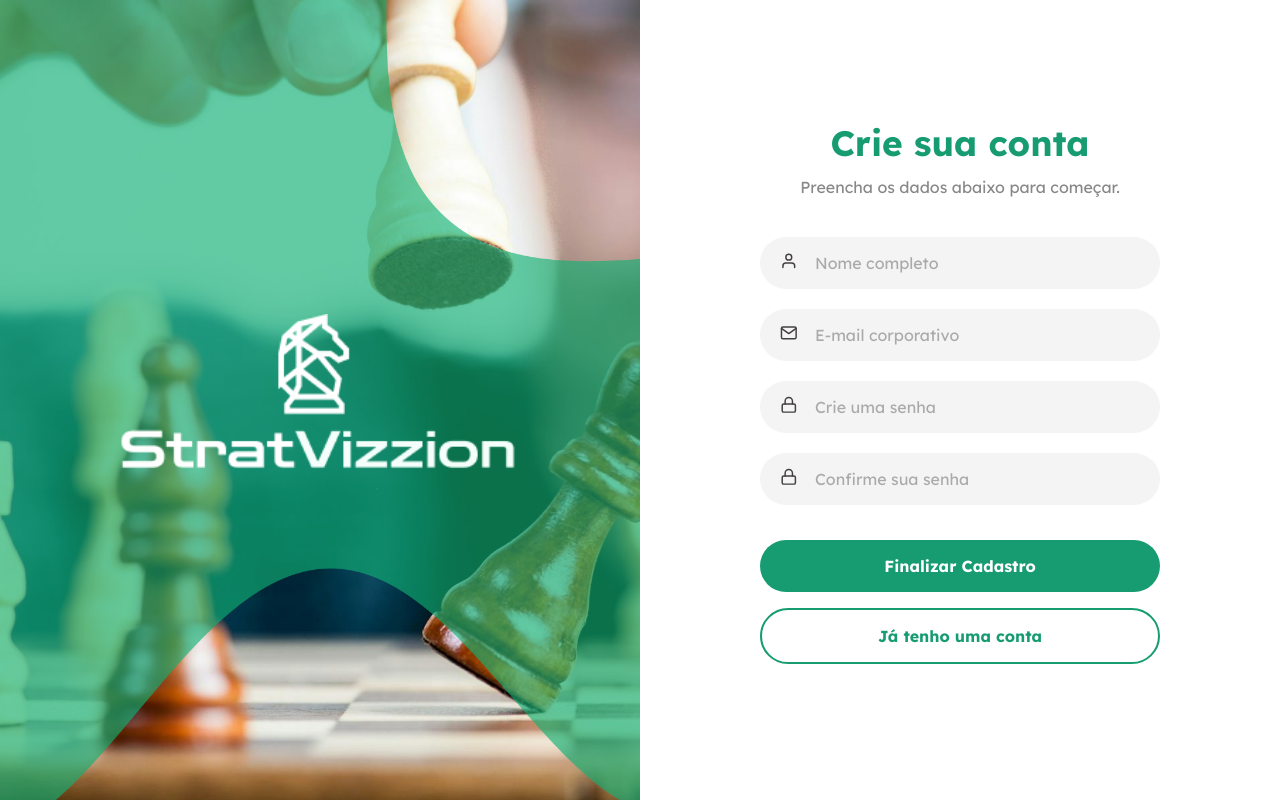
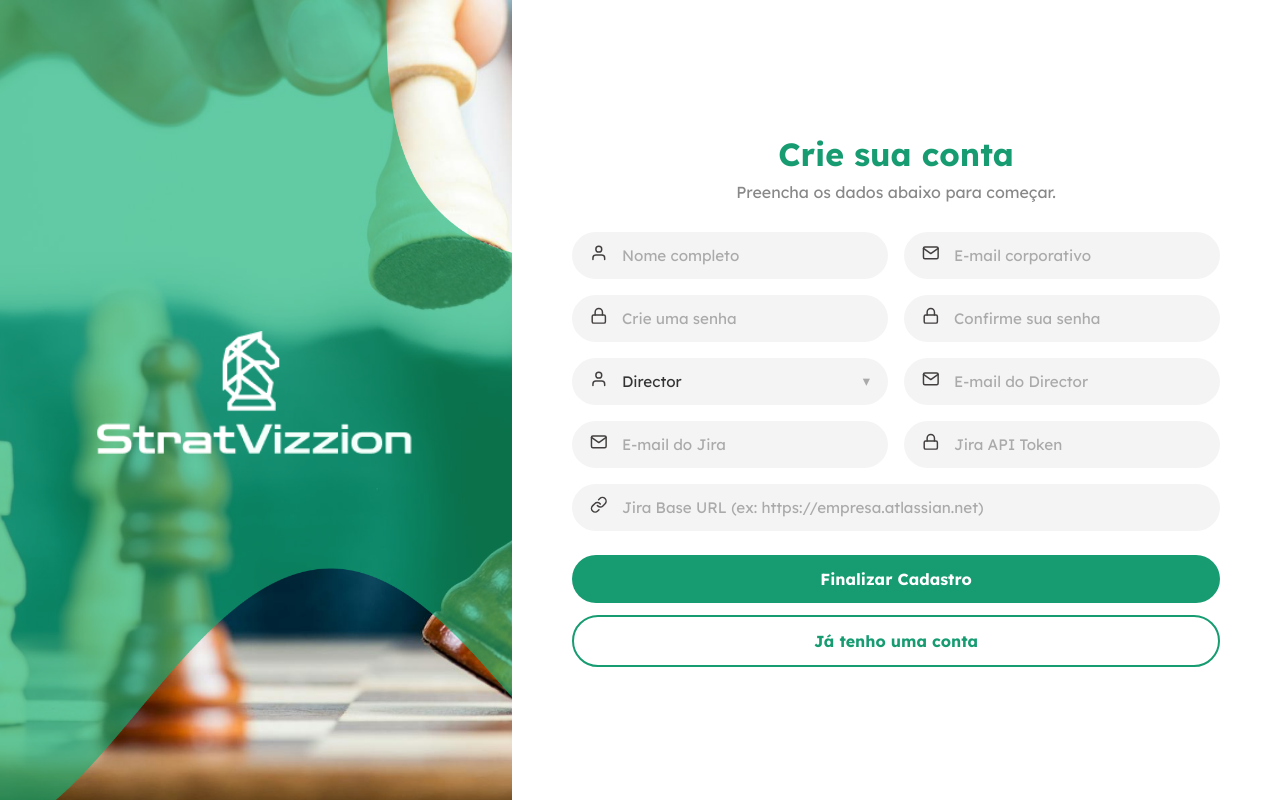
Before and after one commit to PaolaBiscaro/StratVizzion, a React (Vite) app: page /Cadastro in a window 1280 px wide. Built offline with nearby package versions, Linux system fonts and the light colour scheme; no server answers.

Commit message:
feat: conectar cadastro e login com o backend

```diff
--- a/src/pages/Cadastro.jsx
+++ b/src/pages/Cadastro.jsx
@@ -1,22 +1,54 @@
 import React, { useState } from "react";
 import { useNavigate } from "react-router-dom";
 import "../styles/Cadastro.css";
-import { FiLock, FiMail, FiUser } from "react-icons/fi";
-import "../styles/variables.css"
+import { FiLock, FiMail, FiUser, FiLink } from "react-icons/fi";
+import "../styles/variables.css";
+import { registerUser } from "../services/api/auth";
 
 function Cadastro() {
   const navigate = useNavigate();
 
-  // Estados para controlar os inputs
   const [nome, setNome] = useState("");
   const [email, setEmail] = useState("");
   const [senha, setSenha] = useState("");
   const [confirmaSenha, setConfirmaSenha] = useState("");
+  const [role, setRole] = useState("1");
+  const [directorEmail, setDirectorEmail] = useState("");
+  const [jiraEmail, setJiraEmail] = useState("");
+  const [jiraApiToken, setJiraApiToken] = useState("");
+  const [jiraBaseUrl, setJiraBaseUrl] = useState("");
+  const [erro, setErro] = useState("");
+  const [loading, setLoading] = useState(false);
 
-  const handleCadastro = (e) => {
+  const handleCadastro = async (e) => {
     e.preventDefault();
-    // Aqui entrará a lógica para salvar o usuário futuramente
-    navigate("/"); // Manda de volta pro login após cadastrar
+    setErro("");
+
+    if (senha !== confirmaSenha) {
+      setErro("As senhas não coincidem.");
+      return;
+    }
+
+    const payload = {
+      name: nome,
+      password: senha,
+      role: parseInt(role),
+      directorEmail: directorEmail,
+      jiraEmail: jiraEmail,
+      jiraApiTokenEnc: jiraApiToken,
+      jiraBaseUrl: jiraBaseUrl,
+    };
+
+    try {
+      setLoading(true);
+      await registerUser(payload);
+      navigate("/Login");
+    } catch (error) {
+      setErro("Erro ao cadastrar. Verifique os dados e tente novamente.");
+      console.error(error);
+    } finally {
+      setLoading(false);
+    }
   };
 
   return (
@@ -44,61 +76,71 @@ function Cadastro() {
 
             <form className="cadastro-form" onSubmit={handleCadastro}>
 
+              <div className="cadastro-grid">
+
                 <div className="cadastro-input-group">
-                <span className="cadastro-input-icon"><FiUser style={{color: "#433f3f"}}/></span>
-                <input
-                  type="text"
-                  placeholder="Nome completo"
-                  value={nome}
-                  onChange={(e) => setNome(e.target.value)}
-                  required
-                />
+                  <span className="cadastro-input-icon"><FiUser style={{ color: "#433f3f" }} /></span>
+                  <input type="text" placeholder="Nome completo" value={nome} onChange={(e) => setNome(e.target.value)} required />
                 </div>
 
                 <div className="cadastro-input-group">
-                <span className="cadastro-input-icon"><FiMail style={{color: "#433f3f"}}/></span>
-                <input
-                  type="email"
-                  placeholder="E-mail corporativo"
-                  value={email}
-                  onChange={(e) => setEmail(e.target.value)}
-                  required
-                />
+                  <span className="cadastro-input-icon"><FiMail style={{ color: "#433f3f" }} /></span>
+                  <input type="email" placeholder="E-mail corporativo" value={email} onChange={(e) => setEmail(e.target.value)} required />
                 </div>
 
                 <div className="cadastro-input-group">
-                <span className="cadastro-input-icon"><FiLock style={{color: "#433f3f"}} /></span>
-                <input
-                  type="password"
-                  placeholder="Crie uma senha"
-                  value={senha}
-                  onChange={(e) => setSenha(e.target.value)}
-                  required
-                />
+                  <span className="cadastro-input-icon"><FiLock style={{ color: "#433f3f" }} /></span>
+                  <input type="password" placeholder="Crie uma senha" value={senha} onChange={(e) => setSenha(e.target.value)} required />
                 </div>
 
-              <div className="cadastro-input-group" style={{marginBottom: "35px"}}>
-                <span className="cadastro-input-icon"><FiLock style={{color: "#433f3f"}} /></span>
-                <input
-                  type="password"
-                  placeholder="Confirme sua senha"
-                  value={confirmaSenha}
-                  onChange={(e) => setConfirmaSenha(e.target.value)}
-                  required
-                />
+                <div className="cadastro-input-group">
+                  <span className="cadastro-input-icon"><FiLock style={{ color: "#433f3f" }} /></span>
+                  <input type="password" placeholder="Confirme sua senha" value={confirmaSenha} onChange={(e) => setConfirmaSenha(e.target.value)} required />
                 </div>
 
-              <button type="submit" className="cadastro-btn-primary">
-                Finalizar Cadastro
+                <div className="cadastro-input-group">
+                  <span className="cadastro-input-icon"><FiUser style={{ color: "#433f3f" }} /></span>
+                  <div className="cadastro-select-wrapper">
+                    <select value={role} onChange={(e) => setRole(e.target.value)} required>
+                      <option value="1">Director</option>
+                      <option value="2">Manager</option>
+                    </select>
+                  </div>
+                </div>
+
+                <div className="cadastro-input-group">
+                  <span className="cadastro-input-icon"><FiMail style={{ color: "#433f3f" }} /></span>
+                  <input type="email" placeholder="E-mail do Director" value={directorEmail} onChange={(e) => setDirectorEmail(e.target.value)} required />
+                </div>
+
+                <div className="cadastro-input-group">
+                  <span className="cadastro-input-icon"><FiMail style={{ color: "#433f3f" }} /></span>
+                  <input type="email" placeholder="E-mail do Jira" value={jiraEmail} onChange={(e) => setJiraEmail(e.target.value)} required />
+                </div>
+
+                <div className="cadastro-input-group">
+                  <span className="cadastro-input-icon"><FiLock style={{ color: "#433f3f" }} /></span>
+                  <input type="password" placeholder="Jira API Token" value={jiraApiToken} onChange={(e) => setJiraApiToken(e.target.value)} required />
+                </div>
+
+                <div className="cadastro-input-group cadastro-grid-full">
+                  <span className="cadastro-input-icon"><FiLink style={{ color: "#433f3f" }} /></span>
+                  <input type="url" placeholder="Jira Base URL (ex: https://empresa.atlassian.net)" value={jiraBaseUrl} onChange={(e) => setJiraBaseUrl(e.target.value)} required />
+                </div>
+
+              </div>
+
+              {erro && <p style={{ color: "red", fontSize: "14px", marginTop: "12px" }}>{erro}</p>}
+
+              <div className="cadastro-buttons">
+                <button type="submit" className="cadastro-btn-primary" disabled={loading}>
+                  {loading ? "Cadastrando..." : "Finalizar Cadastro"}
                 </button>
-
-              <button
-                type="button"
-                className="cadastro-btn-secondary"
-                onClick={() => navigate("/Login")}
-              >
+                <button type="button" className="cadastro-btn-secondary" onClick={() => navigate("/Login")}>
                   Já tenho uma conta
                 </button>
+              </div>
+
             </form>
           </div>
 
--- a/src/pages/Login.jsx
+++ b/src/pages/Login.jsx
@@ -2,25 +2,38 @@ import React, { useState } from "react";
 import { useNavigate } from "react-router-dom";
 import "../styles/Login.css";
 import { FiLock, FiMail } from "react-icons/fi";
+import { loginUser } from "../services/api/auth";
 
 function Login() {
   const navigate = useNavigate();
   const [email, setEmail] = useState("");
   const [senha, setSenha] = useState("");
+  const [erro, setErro] = useState("");
+  const [loading, setLoading] = useState(false);
 
-  const handleLogin = (e) => {
+  const handleLogin = async (e) => {
     e.preventDefault();
+    setErro("");
+
     try {
-      console.log("Login:", { email, senha });
+      setLoading(true);
+      const { data } = await loginUser({ email, password: senha });
+
+      // Salva token e dados do usuário no localStorage
+      localStorage.setItem("token", data.token);
+      localStorage.setItem("user", JSON.stringify(data.user));
 
       const routeByRole = {
-        Director: "/home-director",
-        Manager: "/home-manager",
+        1: "/home-director",
+        2: "/home-manager",
       };
 
-      // navigate(routeByRole[role]); // ajusta quando vier o retorno da API
+      navigate(routeByRole[data.user.role] || "/");
     } catch (error) {
-      window.alert(error.message);
+      setErro("E-mail ou senha inválidos.");
+      console.error(error);
+    } finally {
+      setLoading(false);
     }
   };
 
@@ -82,8 +95,10 @@ function Login() {
                 Esqueceu sua senha?
               </a>
 
-              <button type="submit" className="btn-primary">
-                Iniciar Sessão
+              {erro && <p style={{ color: "red", fontSize: "14px" }}>{erro}</p>}
+
+              <button type="submit" className="btn-primary" disabled={loading}>
+                {loading ? "Entrando..." : "Iniciar Sessão"}
               </button>
 
               <button
@@ -93,6 +108,7 @@ function Login() {
               >
                 Cadastrar-se
               </button>
+
             </form>
           </div>
 
--- /dev/null
+++ b/src/services/api/auth.js
@@ -0,0 +1,9 @@
+import api from "./client";
+
+export const registerUser = (userData) => {
+  return api.post("/register", userData);
+};
+
+export const loginUser = (credentials) => {
+  return api.post("/login", credentials);
+};
--- a/src/styles/Cadastro.css
+++ b/src/styles/Cadastro.css
@@ -25,7 +25,7 @@
    LADO ESQUERDO (VERDE COM IMAGEM)
    ========================================= */
 .cadastro-image-side {
-  width: 50%;
+  width: 40%;
   display: flex;
   background-image: url("../assets/imgs/cadastro.png");
   background-size: cover;
@@ -54,55 +54,33 @@
   flex-direction: column;
 }
 
-.cadastro-main-text h1 {
-  font-size: 3.5rem;
-  font-weight: 700;
-  line-height: 1.3;
-  margin-bottom: 20px;
-}
-
-.cadastro-highlight {
-  background-color: white;
-  color: #179c72;
-  padding: 2px 15px;
-  display: inline-block;
-  margin-top: 5px;
-}
-
-.cadastro-main-text p {
-  font-size: 1.05rem;
-  line-height: 1.6;
-  max-width: 480px;
-  opacity: 0.95;
-  margin-top: 25px;
-}
-
 .cadastro-logo-area img {
-  width: 400px;
+  width: 320px;
 }
 
 /* =========================================
    LADO DIREITO (FORMULÁRIO)
    ========================================= */
 .cadastro-form-side {
-  width: 50%;
+  width: 60%;
   background-color: #ffffff;
   display: flex;
   flex-direction: column;
   justify-content: center;
-  padding: 0 120px;
+  padding: 40px 60px;
+  overflow-y: auto;
 }
 
 .cadastro-form-header {
   text-align: center;
-  margin-bottom: 40px;
+  margin-bottom: 30px;
 }
 
 .cadastro-form-header h2 {
   color: #179c72;
-  font-size: 2.2rem;
+  font-size: 2rem;
   font-weight: 700;
-  margin-bottom: 12px;
+  margin-bottom: 8px;
 }
 
 .cadastro-form-header p {
@@ -114,56 +92,98 @@
   display: flex;
   flex-direction: column;
   width: 100%;
-  max-width: 420px;
+  max-width: 700px;
   margin: 0 auto;
+}
+
+/* GRID 2 COLUNAS */
+.cadastro-grid {
+  display: grid;
+  grid-template-columns: 1fr 1fr;
+  gap: 16px;
+}
+
+.cadastro-grid-full {
+  grid-column: 1 / -1;
 }
 
 .cadastro-input-group {
   position: relative;
-  margin-bottom: 20px;
   display: flex;
   align-items: center;
+  margin-bottom: 0;
 }
 
 .cadastro-input-icon {
   position: absolute;
-  left: 20px;
+  left: 18px;
   font-size: 1.1rem;
   z-index: 2;
 }
 
-.cadastro-form input {
+.cadastro-form input,
+.cadastro-form select {
   width: 100%;
-  padding: 16px 20px 16px 55px;
+  padding: 14px 20px 14px 50px;
   border: none;
   border-radius: 30px;
   background: #f4f4f4;
-  font-size: 1rem;
+  font-size: 0.95rem;
   font-family: inherit;
   outline: none;
   color: #333;
   transition: all 0.3s ease;
+  appearance: none;
+  -webkit-appearance: none;
 }
 
 .cadastro-form input::placeholder {
   color: #aaa;
 }
 
-.cadastro-form input:focus {
+.cadastro-form input:focus,
+.cadastro-form select:focus {
   background: #fff;
   box-shadow: 0 0 0 2px #179c72;
 }
 
+.cadastro-form select {
+  cursor: pointer;
+  color: #333;
+}
+
+.cadastro-select-wrapper {
+  position: relative;
+  width: 100%;
+}
+
+.cadastro-select-wrapper::after {
+  content: "▾";
+  position: absolute;
+  right: 18px;
+  top: 50%;
+  transform: translateY(-50%);
+  color: #aaa;
+  pointer-events: none;
+  font-size: 0.9rem;
+}
+
 /* Botões */
+.cadastro-buttons {
+  display: flex;
+  flex-direction: column;
+  margin-top: 24px;
+  gap: 12px;
+}
+
 .cadastro-btn-primary,
 .cadastro-btn-secondary {
-  padding: 16px;
+  padding: 14px;
   border-radius: 30px;
   font-size: 1rem;
   font-weight: 600;
   font-family: inherit;
   cursor: pointer;
-  margin-bottom: 16px;
   transition: all 0.3s ease;
   width: 100%;
   text-align: center;
@@ -193,7 +213,7 @@
 }
 
 /* =========================================
-   RESPONSIVO (Celulares)
+   RESPONSIVO
    ========================================= */
 @media (max-width: 968px) {
   .cadastro-card {
@@ -206,12 +226,12 @@
   }
   .cadastro-image-side {
     padding: 50px 30px;
-    min-height: 400px;
+    min-height: 300px;
   }
   .cadastro-form-side {
-    padding: 50px 30px;
+    padding: 40px 30px;
   }
-  .cadastro-main-text h1 {
-    font-size: 2.5rem;
+  .cadastro-grid {
+    grid-template-columns: 1fr;
   }
 }
```
Lines whose indentation alone changed are shown as unchanged.
